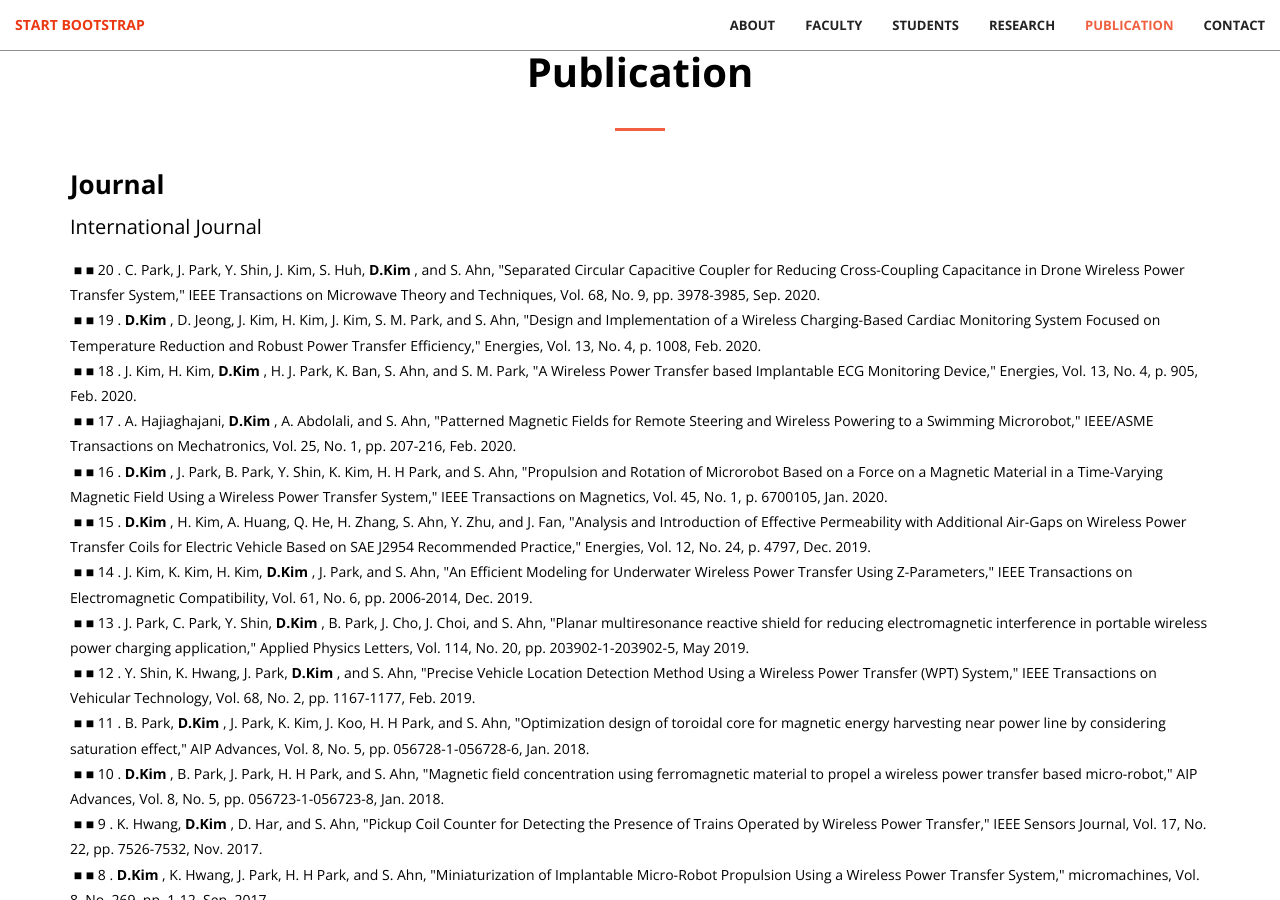
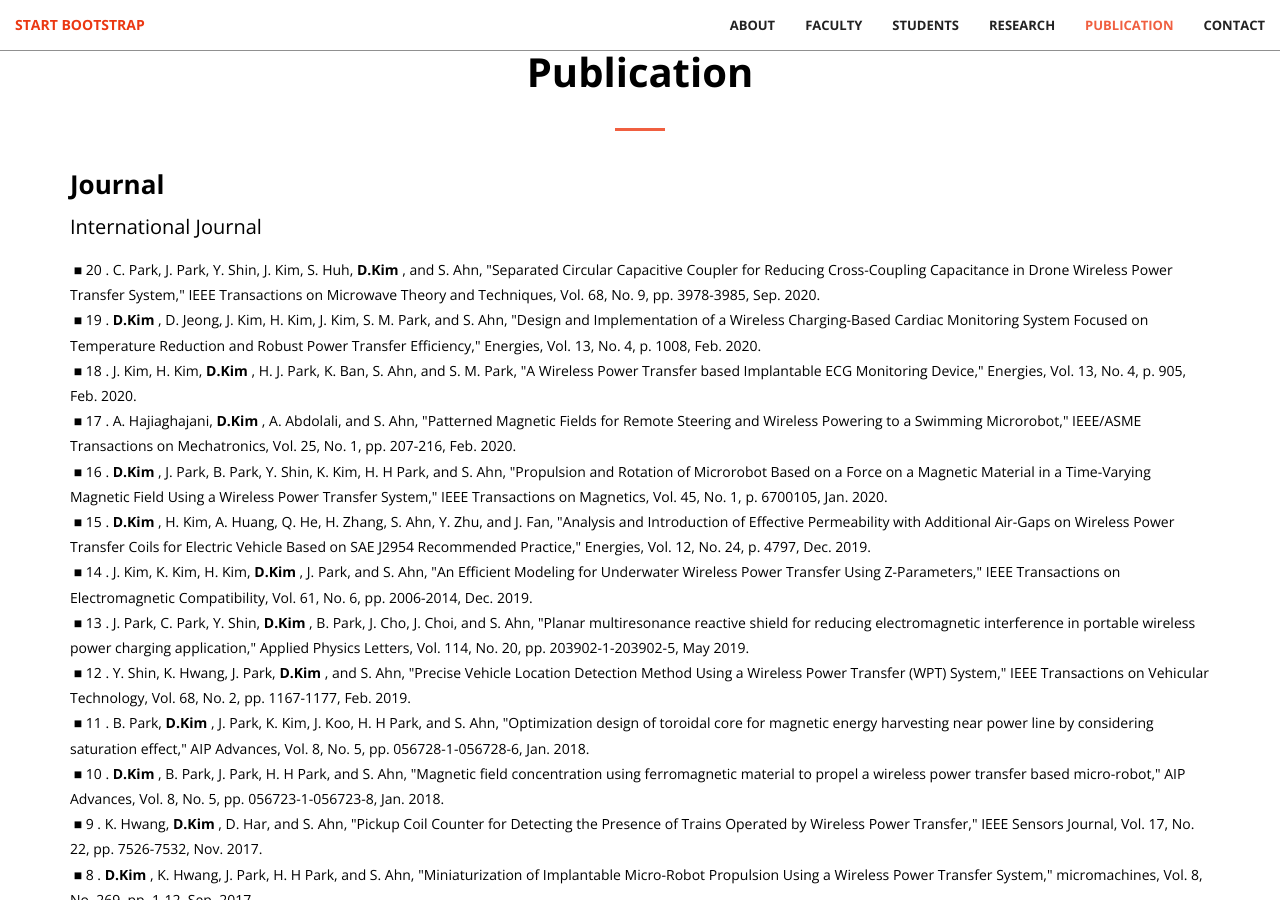
Before and after one commit to dwKim88/AEL, a Jekyll site: the page built from index.html, in a window 1280 px wide and 900 px high, scrolled down 4629 px. Built offline with Jekyll 4.4.1, drawn with Linux system fonts in a browser that asks for light colours; some of the changed text lies outside the part shown.

Commit message:
Update services.html

```diff
--- a/_includes/services.html
+++ b/_includes/services.html
@@ -25,28 +25,28 @@
                     <p style="line-height: 1.0; color:black; font-size:20px;">
                         International Journal
                     </p>
-                    <p style="line-height: 1.8; color:black; font-size:14px; margine-left:30px;">
+                    <p style="line-height: 1.8; color:black; font-size:14px;">
+                        &nbsp;■ 	20	.	C. Park, J. Park, Y. Shin, J. Kim, S. Huh, <B> D.Kim </B>, and S. Ahn, "Separated Circular Capacitive Coupler for Reducing Cross-Coupling Capacitance in Drone Wireless Power Transfer System," IEEE Transactions on Microwave Theory and Techniques, Vol. 68, No. 9, pp. 3978-3985, Sep. 2020.	<br>
+                        &nbsp;■ 	19	.	<B> D.Kim </B>, D. Jeong, J. Kim, H. Kim, J. Kim, S. M. Park, and S. Ahn, "Design and Implementation of a Wireless Charging-Based Cardiac Monitoring System Focused on Temperature Reduction and Robust Power Transfer Efficiency," Energies, Vol. 13, No. 4, p. 1008, Feb. 2020.	<br>
+                        &nbsp;■ 	18	.	J. Kim, H. Kim, <B> D.Kim </B>, H. J. Park, K. Ban, S. Ahn, and S. M. Park, "A Wireless Power Transfer based Implantable ECG Monitoring Device," Energies, Vol. 13, No. 4, p. 905, Feb. 2020.	<br>
+                        &nbsp;■ 	17	.	A. Hajiaghajani, <B> D.Kim </B>, A. Abdolali, and S. Ahn, "Patterned Magnetic Fields for Remote Steering and Wireless Powering to a Swimming Microrobot," IEEE/ASME Transactions on Mechatronics, Vol. 25, No. 1, pp. 207-216, Feb. 2020.	<br>
+                        &nbsp;■ 	16	.	<B> D.Kim </B>, J. Park, B. Park, Y. Shin, K. Kim, H. H Park, and S. Ahn, "Propulsion and Rotation of Microrobot Based on a Force on a Magnetic Material in a Time-Varying Magnetic Field Using a Wireless Power Transfer System," IEEE Transactions on Magnetics, Vol. 45, No. 1, p. 6700105, Jan. 2020.	<br>
+                        &nbsp;■ 	15	.	<B> D.Kim </B>, H. Kim, A. Huang, Q. He, H. Zhang, S. Ahn, Y. Zhu, and J. Fan, "Analysis and Introduction of Effective Permeability with Additional Air-Gaps on Wireless Power Transfer Coils for Electric Vehicle Based on SAE J2954 Recommended Practice," Energies, Vol. 12, No. 24, p. 4797, Dec. 2019.	<br>
+                        &nbsp;■ 	14	.	J. Kim, K. Kim, H. Kim, <B> D.Kim </B>, J. Park, and S. Ahn, "An Efficient Modeling for Underwater Wireless Power Transfer Using Z-Parameters," IEEE Transactions on Electromagnetic Compatibility, Vol. 61, No. 6, pp. 2006-2014, Dec. 2019.	<br>
+                        &nbsp;■ 	13	.	J. Park, C. Park, Y. Shin, <B> D.Kim </B>, B. Park, J. Cho, J. Choi, and S. Ahn, "Planar multiresonance reactive shield for reducing electromagnetic interference in portable wireless power charging application," Applied Physics Letters, Vol. 114, No. 20, pp. 203902-1-203902-5, May 2019.	<br>
+                        &nbsp;■ 	12	.	Y. Shin, K. Hwang, J. Park, <B> D.Kim </B>, and S. Ahn, "Precise Vehicle Location Detection Method Using a Wireless Power Transfer (WPT) System," IEEE Transactions on Vehicular Technology, Vol. 68, No. 2, pp. 1167-1177, Feb. 2019.	<br>
+                        &nbsp;■ 	11	.	B. Park, <B> D.Kim </B>, J. Park, K. Kim, J. Koo, H. H Park, and S. Ahn, "Optimization design of toroidal core for magnetic energy harvesting near power line by considering saturation effect," AIP Advances, Vol. 8, No. 5, pp. 056728-1-056728-6, Jan. 2018.	<br>
+                        &nbsp;■ 	10	.	<B> D.Kim </B>, B. Park, J. Park, H. H Park, and S. Ahn, "Magnetic field concentration using ferromagnetic material to propel a wireless power transfer based micro-robot," AIP Advances, Vol. 8, No. 5, pp. 056723-1-056723-8, Jan. 2018.	<br>
+                        &nbsp;■ 	9	.	K. Hwang, <B> D.Kim </B>, D. Har, and S. Ahn, "Pickup Coil Counter for Detecting the Presence of Trains Operated by Wireless Power Transfer," IEEE Sensors Journal, Vol. 17, No. 22, pp. 7526-7532, Nov. 2017.	<br>
+                        &nbsp;■ 	8	.	<B> D.Kim </B>, K. Hwang, J. Park, H. H Park, and S. Ahn, "Miniaturization of Implantable Micro-Robot Propulsion Using a Wireless Power Transfer System," micromachines, Vol. 8, No. 269, pp. 1-12, Sep. 2017.	<br>
+                        &nbsp;■ 	7	.	<B> D.Kim </B>, K. Hwang, J. Park, H. H Park, and S. Ahn, "High-Efficiency Wireless Power and Force Transfer for a Micro-Robot Using a Multiaxis AC/DC Magnetic Coil," IEEE Transactions on Magnetics, Vol. 53, No. 6, p. 9401804, Jun. 2017.	<br>
+                        &nbsp;■ 	6	.	J. Park, <B> D.Kim </B>, K. Hwang, H. H Park, S. I. Kwak, J. H. Kwon, and S. Ahn, "A Resonant Reactive Shielding for Planar Wireless Power Transfer System in Smartphone Application," IEEE Transactions on Electromagnetic Compatibility, Vol. 59, No. 2, pp. 695-703, Apr. 2017.	<br>
+                        &nbsp;■ 	5	.	K. Hwang, J. Cho, <B> D.Kim </B>, J. Park, J. H. Kwon, S. I. Kwak, H. H Park, and S. Ahn, "An Autonomous Coil Alignment System for the Dynamic Wireless Charging of Electric Vehicles to Minimize Lateral Misalignment," Energies, Vol. 10, No. 3, p. 315, Mar. 2017.	<br>
+                        &nbsp;■ 	4	.	K. Hwang, J. Park, <B> D.Kim </B>, H. H Park, J. H. Kwon, S. I. Kwak, and S. Ahn, "Autonomous Coil Alignment System Using Fuzzy Steering Control for Electric Vehicles with Dynamic Wireless Charging," Mathematical Problems in Engineering, Vol. 2015, No. 205285, pp. 1-14, Dec. 2015.	<br>
+                        &nbsp;■ 	3	.	<B> D.Kim </B>, J. Park, H. H Park, and S. Ahn, "Generation of Magnetic Propulsion Force and Torque for Microrobot Using Wireless Power Transfer Coil," IEEE Transactions on Magnetics, Vol. 51, No. 11, p. 8600104, Nov. 2015.	<br>
+                        &nbsp;■ 	2	.	M. Kim, H. Kim, <B> D.Kim </B>, Y. Jeong, H. H Park, and S. Ahn, "A Three-Phase Wireless-Power-Transfer System for Online Electric Vehicles with Reduction of Leakage Magnetic Fields," IEEE Transactions on Microwave Theory and Techniques, Vol. 63, No. 11, pp. 3806-3813, Sep. 2015.	<br>
+                        &nbsp;■ 	1	.	<B> D.Kim </B>, M. Kim, J. Yoo, H. H Park, and S. Ahn, "Magnetic resonant wireless power transfer for propulsion of implantable micro-robot," Journal of Applied Physics, Vol. 117, No. 17, p. 17E712, Apr. 2015.	<br>
 
-&nbsp;■ 	■	20	.	C. Park, J. Park, Y. Shin, J. Kim, S. Huh, <B> D.Kim </B>, and S. Ahn, "Separated Circular Capacitive Coupler for Reducing Cross-Coupling Capacitance in Drone Wireless Power Transfer System," IEEE Transactions on Microwave Theory and Techniques, Vol. 68, No. 9, pp. 3978-3985, Sep. 2020.	<br>
-&nbsp;■ 	■	19	.	<B> D.Kim </B>, D. Jeong, J. Kim, H. Kim, J. Kim, S. M. Park, and S. Ahn, "Design and Implementation of a Wireless Charging-Based Cardiac Monitoring System Focused on Temperature Reduction and Robust Power Transfer Efficiency," Energies, Vol. 13, No. 4, p. 1008, Feb. 2020.	<br>
-&nbsp;■ 	■	18	.	J. Kim, H. Kim, <B> D.Kim </B>, H. J. Park, K. Ban, S. Ahn, and S. M. Park, "A Wireless Power Transfer based Implantable ECG Monitoring Device," Energies, Vol. 13, No. 4, p. 905, Feb. 2020.	<br>
-&nbsp;■ 	■	17	.	A. Hajiaghajani, <B> D.Kim </B>, A. Abdolali, and S. Ahn, "Patterned Magnetic Fields for Remote Steering and Wireless Powering to a Swimming Microrobot," IEEE/ASME Transactions on Mechatronics, Vol. 25, No. 1, pp. 207-216, Feb. 2020.	<br>
-&nbsp;■ 	■	16	.	<B> D.Kim </B>, J. Park, B. Park, Y. Shin, K. Kim, H. H Park, and S. Ahn, "Propulsion and Rotation of Microrobot Based on a Force on a Magnetic Material in a Time-Varying Magnetic Field Using a Wireless Power Transfer System," IEEE Transactions on Magnetics, Vol. 45, No. 1, p. 6700105, Jan. 2020.	<br>
-&nbsp;■ 	■	15	.	<B> D.Kim </B>, H. Kim, A. Huang, Q. He, H. Zhang, S. Ahn, Y. Zhu, and J. Fan, "Analysis and Introduction of Effective Permeability with Additional Air-Gaps on Wireless Power Transfer Coils for Electric Vehicle Based on SAE J2954 Recommended Practice," Energies, Vol. 12, No. 24, p. 4797, Dec. 2019.	<br>
-&nbsp;■ 	■	14	.	J. Kim, K. Kim, H. Kim, <B> D.Kim </B>, J. Park, and S. Ahn, "An Efficient Modeling for Underwater Wireless Power Transfer Using Z-Parameters," IEEE Transactions on Electromagnetic Compatibility, Vol. 61, No. 6, pp. 2006-2014, Dec. 2019.	<br>
-&nbsp;■ 	■	13	.	J. Park, C. Park, Y. Shin, <B> D.Kim </B>, B. Park, J. Cho, J. Choi, and S. Ahn, "Planar multiresonance reactive shield for reducing electromagnetic interference in portable wireless power charging application," Applied Physics Letters, Vol. 114, No. 20, pp. 203902-1-203902-5, May 2019.	<br>
-&nbsp;■ 	■	12	.	Y. Shin, K. Hwang, J. Park, <B> D.Kim </B>, and S. Ahn, "Precise Vehicle Location Detection Method Using a Wireless Power Transfer (WPT) System," IEEE Transactions on Vehicular Technology, Vol. 68, No. 2, pp. 1167-1177, Feb. 2019.	<br>
-&nbsp;■ 	■	11	.	B. Park, <B> D.Kim </B>, J. Park, K. Kim, J. Koo, H. H Park, and S. Ahn, "Optimization design of toroidal core for magnetic energy harvesting near power line by considering saturation effect," AIP Advances, Vol. 8, No. 5, pp. 056728-1-056728-6, Jan. 2018.	<br>
-&nbsp;■ 	■	10	.	<B> D.Kim </B>, B. Park, J. Park, H. H Park, and S. Ahn, "Magnetic field concentration using ferromagnetic material to propel a wireless power transfer based micro-robot," AIP Advances, Vol. 8, No. 5, pp. 056723-1-056723-8, Jan. 2018.	<br>
-&nbsp;■ 	■	9	.	K. Hwang, <B> D.Kim </B>, D. Har, and S. Ahn, "Pickup Coil Counter for Detecting the Presence of Trains Operated by Wireless Power Transfer," IEEE Sensors Journal, Vol. 17, No. 22, pp. 7526-7532, Nov. 2017.	<br>
-&nbsp;■ 	■	8	.	<B> D.Kim </B>, K. Hwang, J. Park, H. H Park, and S. Ahn, "Miniaturization of Implantable Micro-Robot Propulsion Using a Wireless Power Transfer System," micromachines, Vol. 8, No. 269, pp. 1-12, Sep. 2017.	<br>
-&nbsp;■ 	■	7	.	<B> D.Kim </B>, K. Hwang, J. Park, H. H Park, and S. Ahn, "High-Efficiency Wireless Power and Force Transfer for a Micro-Robot Using a Multiaxis AC/DC Magnetic Coil," IEEE Transactions on Magnetics, Vol. 53, No. 6, p. 9401804, Jun. 2017.	<br>
-&nbsp;■ 	■	6	.	J. Park, <B> D.Kim </B>, K. Hwang, H. H Park, S. I. Kwak, J. H. Kwon, and S. Ahn, "A Resonant Reactive Shielding for Planar Wireless Power Transfer System in Smartphone Application," IEEE Transactions on Electromagnetic Compatibility, Vol. 59, No. 2, pp. 695-703, Apr. 2017.	<br>
-&nbsp;■ 	■	5	.	K. Hwang, J. Cho, <B> D.Kim </B>, J. Park, J. H. Kwon, S. I. Kwak, H. H Park, and S. Ahn, "An Autonomous Coil Alignment System for the Dynamic Wireless Charging of Electric Vehicles to Minimize Lateral Misalignment," Energies, Vol. 10, No. 3, p. 315, Mar. 2017.	<br>
-&nbsp;■ 	■	4	.	K. Hwang, J. Park, <B> D.Kim </B>, H. H Park, J. H. Kwon, S. I. Kwak, and S. Ahn, "Autonomous Coil Alignment System Using Fuzzy Steering Control for Electric Vehicles with Dynamic Wireless Charging," Mathematical Problems in Engineering, Vol. 2015, No. 205285, pp. 1-14, Dec. 2015.	<br>
-&nbsp;■ 	■	3	.	<B> D.Kim </B>, J. Park, H. H Park, and S. Ahn, "Generation of Magnetic Propulsion Force and Torque for Microrobot Using Wireless Power Transfer Coil," IEEE Transactions on Magnetics, Vol. 51, No. 11, p. 8600104, Nov. 2015.	<br>
-&nbsp;■ 	■	2	.	M. Kim, H. Kim, <B> D.Kim </B>, Y. Jeong, H. H Park, and S. Ahn, "A Three-Phase Wireless-Power-Transfer System for Online Electric Vehicles with Reduction of Leakage Magnetic Fields," IEEE Transactions on Microwave Theory and Techniques, Vol. 63, No. 11, pp. 3806-3813, Sep. 2015.	<br>
-&nbsp;■ 	■	1	.	<B> D.Kim </B>, M. Kim, J. Yoo, H. H Park, and S. Ahn, "Magnetic resonant wireless power transfer for propulsion of implantable micro-robot," Journal of Applied Physics, Vol. 117, No. 17, p. 17E712, Apr. 2015.	<br>
 
                     </p>
                     <p style="line-height: 1.0; color:black; font-size:20px;">
```
